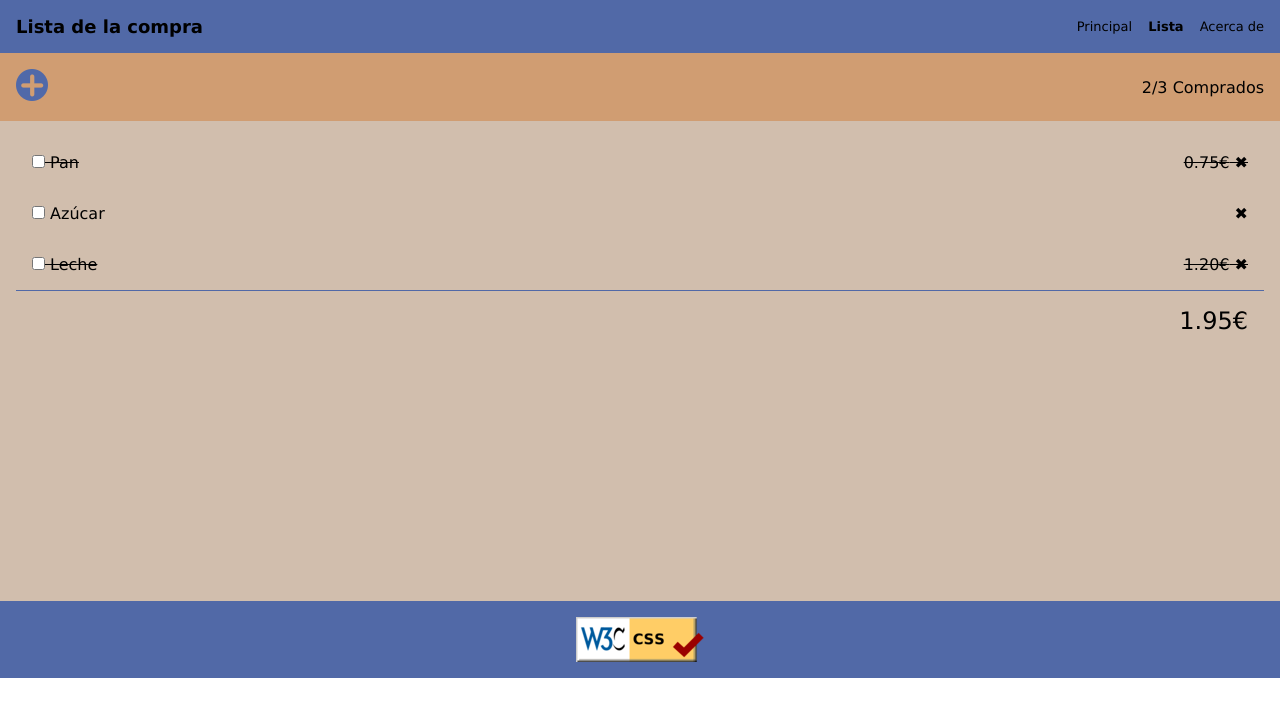
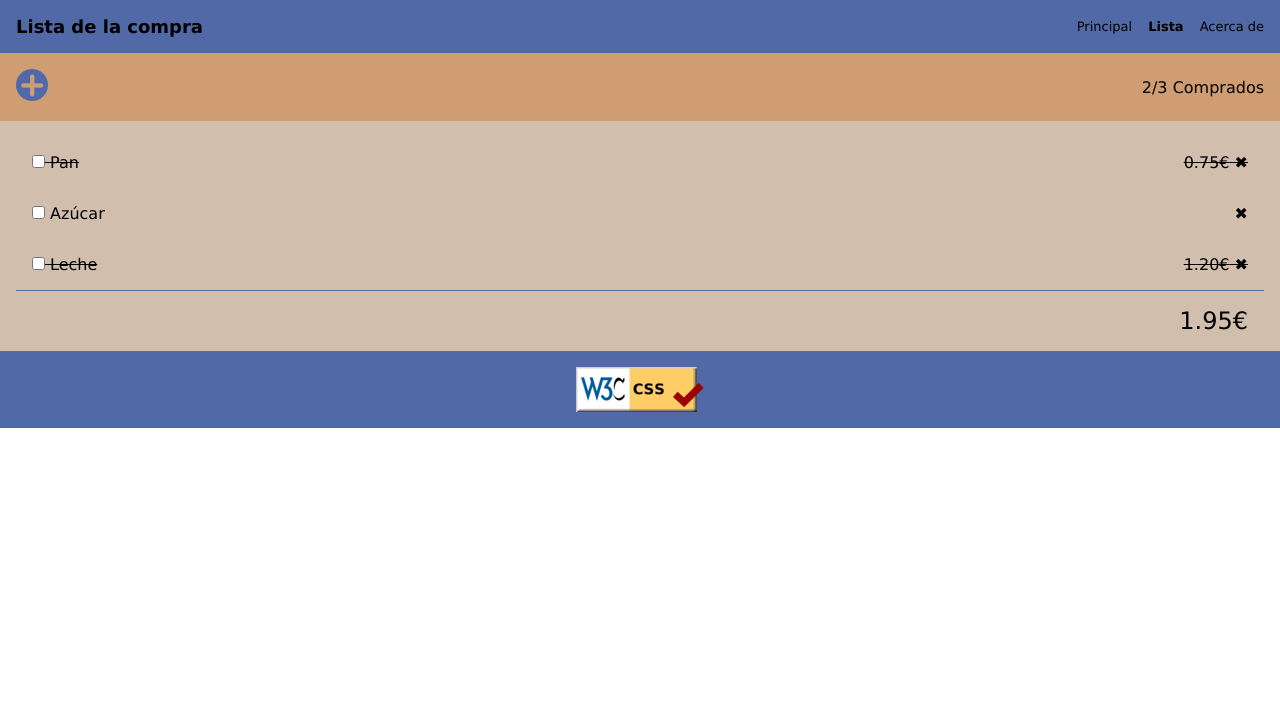
Before and after one commit to romeitas/202210-W2-maria-bragado, a website: page index.html in a window 1280 px wide. Drawn offline with Linux system fonts and the light colour scheme.

```diff
--- a/package.json
+++ b/package.json
@@ -5,7 +5,7 @@
     "main": "index.js",
     "scripts": {},
     "keywords": [],
-    "author": "",
+    "author": "Maria Bragado",
     "license": "ISC",
     "prettier": {
         "singleQuote": true
--- a/style.css
+++ b/style.css
@@ -56,7 +56,7 @@
 main {
     background-color: var(--primary);
     padding: 1rem;
-    height: 30rem;
+    /* height: 50vh; */
 }
 
 main div {
```
Also changed, not shown: formulario/cesta-de-la-compra.png (added), formulario/formulario.html (renamed from formulario/index.html).
